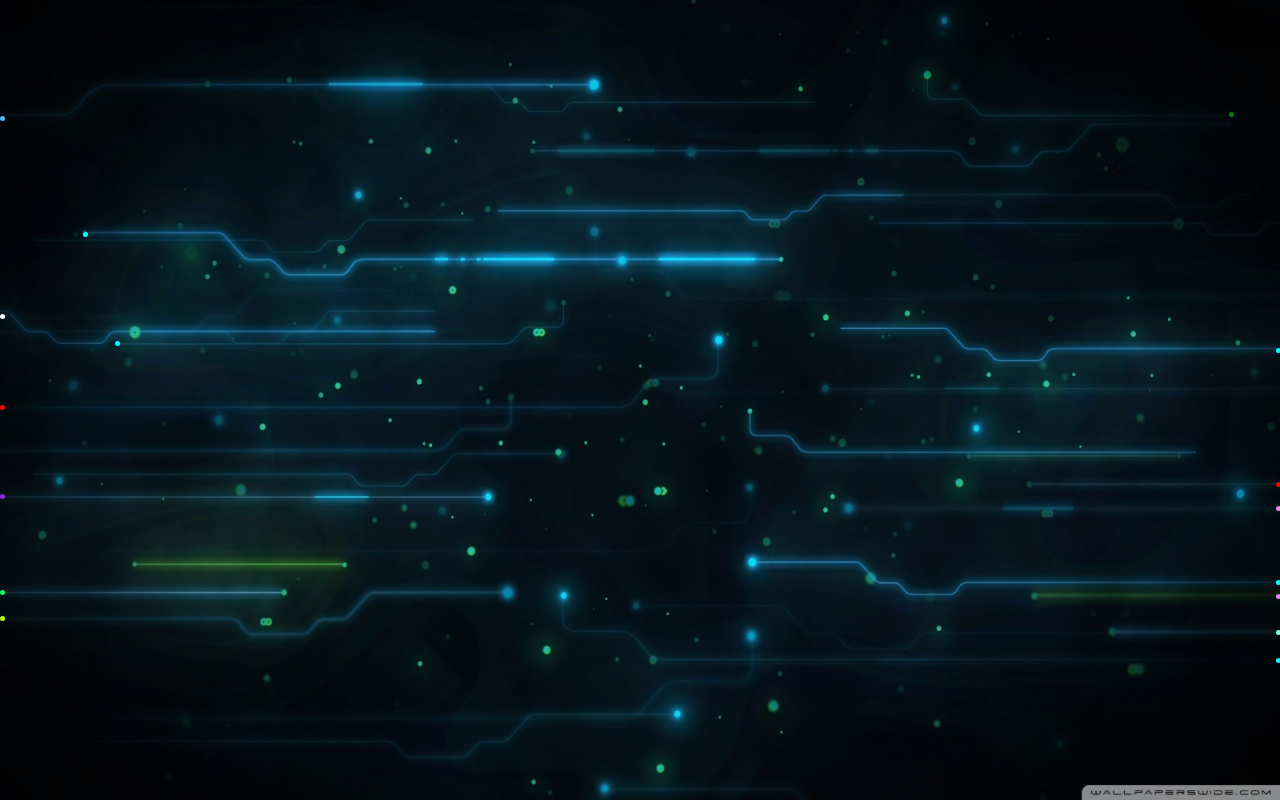
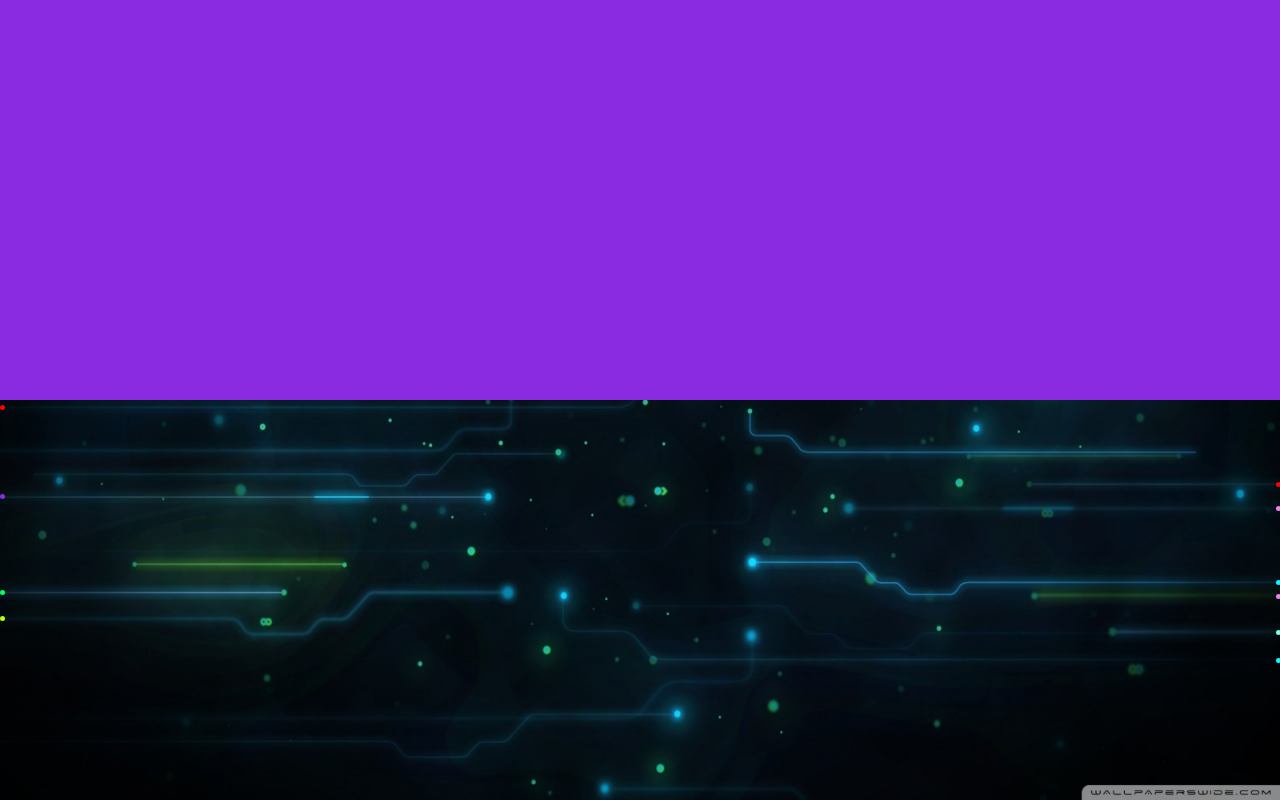
Before and after one commit to KevsCha/Portafolio, a plain HTML site: page src/fondo.html in a window 1280 px wide. Drawn offline with Linux system fonts and the light colour scheme.

Commit message:
low change

```diff
--- a/src/fondo.css
+++ b/src/fondo.css
@@ -1,3 +1,4 @@
+@import url('index.css');
 *{
     padding: 0;
     margin: 0;
@@ -6,6 +7,7 @@
 .background-animate{
     width: 100%;
     height: 100vh;
+    z-index: 0;
     background-image: url('/Img/page2_backgroun_1600x900.jpg');
     background-repeat: no-repeat;
     background-size: 100% 100%;
--- a/src/fondo.html
+++ b/src/fondo.html
@@ -8,6 +8,7 @@
 </head>
 <body>
     <main class="background-animate">
+        <section>
             <!-- animacion del lado izquierdo -->
             <span class="top-left"></span>
             <span class="dis-s-sem-left"></span>
@@ -26,6 +27,21 @@
             <span class="sem-bott-right"></span>
             <span class="sem-s-bott-right"></span>
             <span class="bottom-right"></span>
+        </section>
+        <nav class="nav_slider">
+            <div class="home">
+                <div class="nav_titles">
+
+                </div>
+                <div class="nav_container">
+
+                </div>
+            </div>
+            <div class="projects"></div>
+            <div class="about_me"></div>
+            <div class="contact"></div>
+            <div class="cv"></div>
+        </nav>
     </main>
 </body>
 <script src="fondo.js"></script>
--- /dev/null
+++ b/src/index.css
@@ -0,0 +1,17 @@
+.nav_slider{
+    width: 100vw;
+    overflow: hidden;
+    display: flex;
+    justify-content: center;
+    align-items: center;
+    position: relative;
+}
+.home{
+    width: 100%;
+    height: 50vh;
+    background-color: blueviolet;
+    display: flex;
+    flex-direction: column;
+    justify-content: center;
+    align-items: center;
+}
```
Lines whose indentation alone changed are shown as unchanged.
